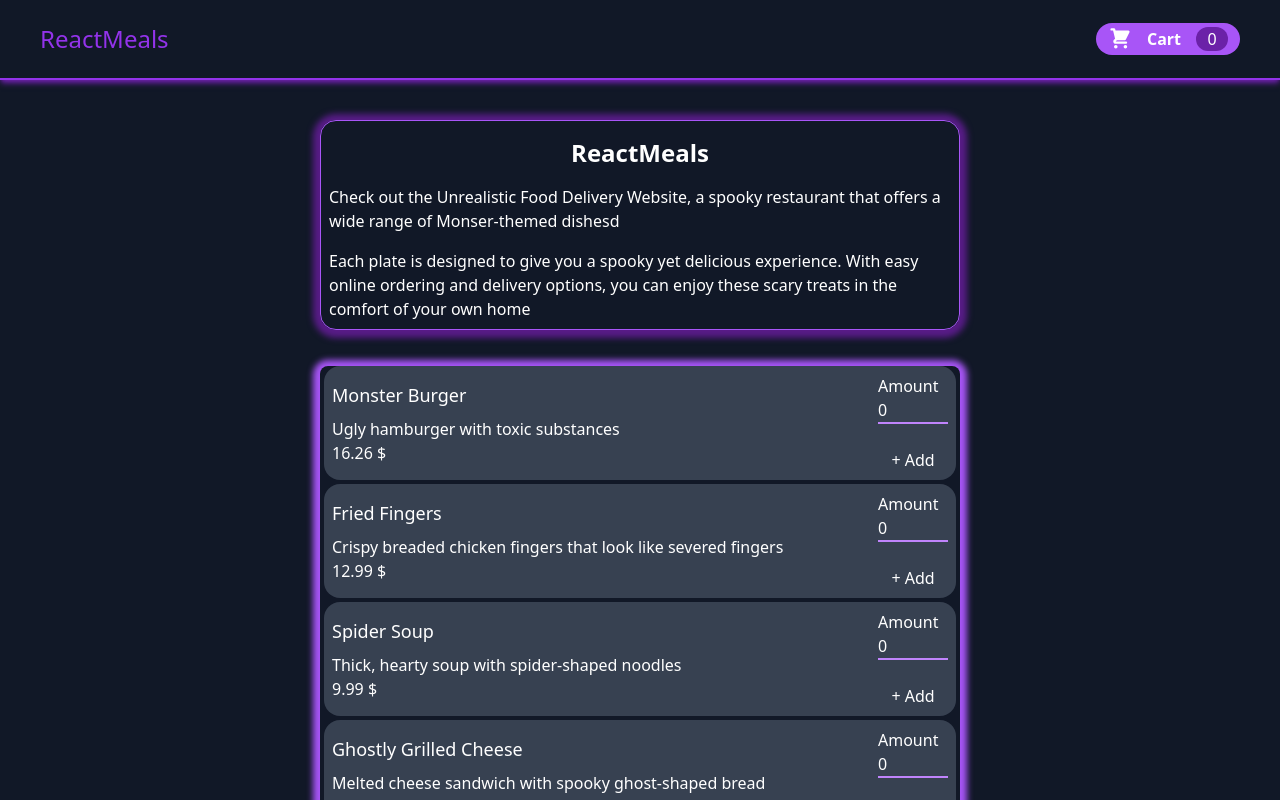
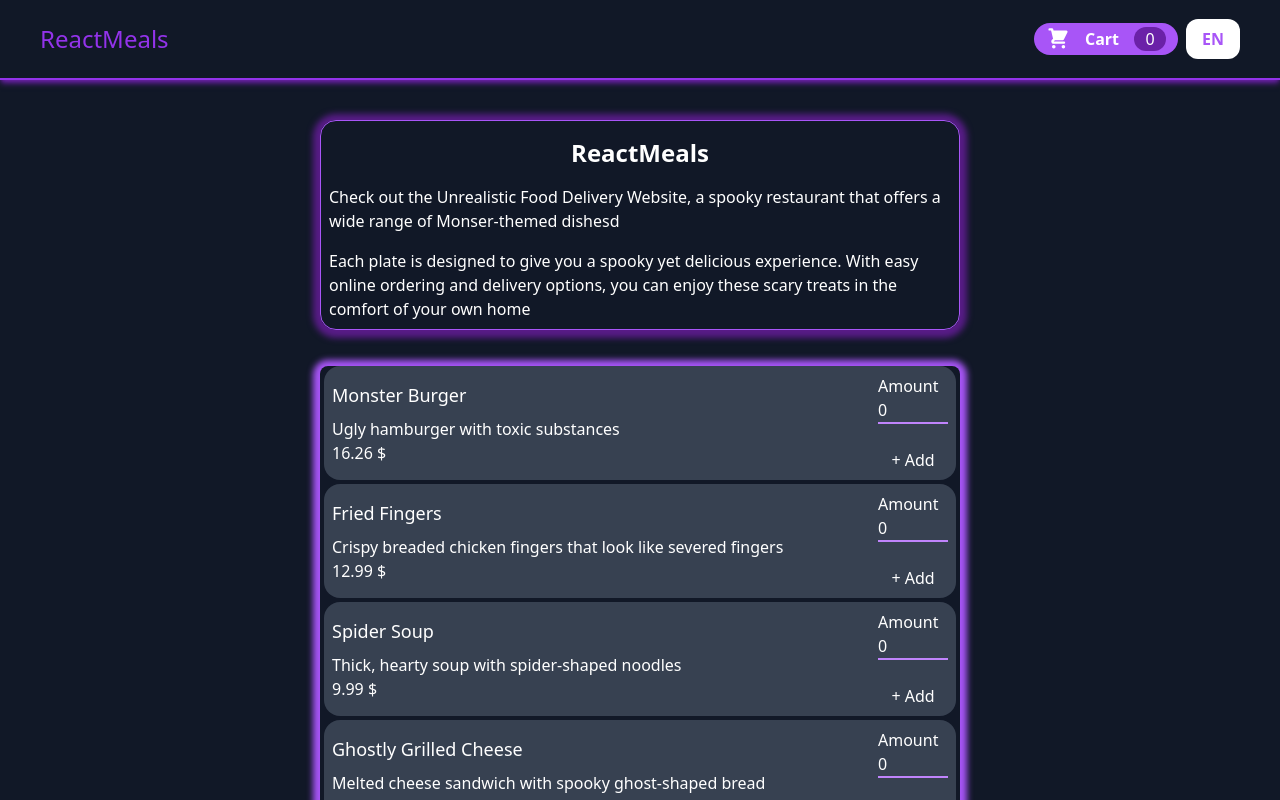
Before and after one commit to Luca-Pulina/Food-order-react-reference, a React (Vite) app: page / in a window 1280 px wide. Built offline with nearby package versions, Linux system fonts and the light colour scheme; data requests are answered from the project's data file.

Commit message:
feat: manage language switch

```diff
--- a/i18n.js
+++ b/i18n.js
@@ -5,6 +5,7 @@ import it from "./src/locales/it"
 
 i18n.use(initReactI18next).init({
     debug: true,
+    lng: "en",
     fallbackLng: "en",
     interpolation: {
         escapeValue: false, // not needed for react as it escapes by default
--- a/src/components/Layout/Header.tsx
+++ b/src/components/Layout/Header.tsx
@@ -1,6 +1,7 @@
 import { Dispatch, SetStateAction } from "react"
 import { useTranslation } from "react-i18next"
 import mealsImage from "../../assets/buffetMonster.jpg"
+import Button from "../UI/Button"
 import HeaderCartButton from "./HeaderCartButton"
 
 interface Props extends React.BaseHTMLAttributes<HTMLDivElement> {
@@ -8,12 +9,20 @@ interface Props extends React.BaseHTMLAttributes<HTMLDivElement> {
 }
 
 const Header = ({ className, onShowCart }: Props) => {
-	const { t } = useTranslation()
+	const { t, i18n } = useTranslation()
+	const handleSwitchLanguage = () => {
+		i18n.language === "en" ? i18n.changeLanguage("it") : i18n.changeLanguage("en")
+	}
 	return (
 		<>
 			<header className={`flex justify-between items-center px-10 ${className}`}>
 				<h1 className=' text-2xl text-purple-600'>{t("APP_TITLE")}</h1>
-				<HeaderCartButton text={t("CART")} onShowCart={onShowCart} />
+				<div className='flex justify-between items-center gap-2'>
+					<HeaderCartButton text={t("CART")} onShowCart={onShowCart} />
+					<Button design='secondary' onClick={handleSwitchLanguage}>
+						{i18n.language.toUpperCase()}
+					</Button>
+				</div>
 			</header>
 			<div className='flex  justify-start items-center w-full max-h-[35%]  overflow-hidden'>
 				{/* <img className='w-full' src={mealsImage} alt='A table full of monster food!' /> */}
```
